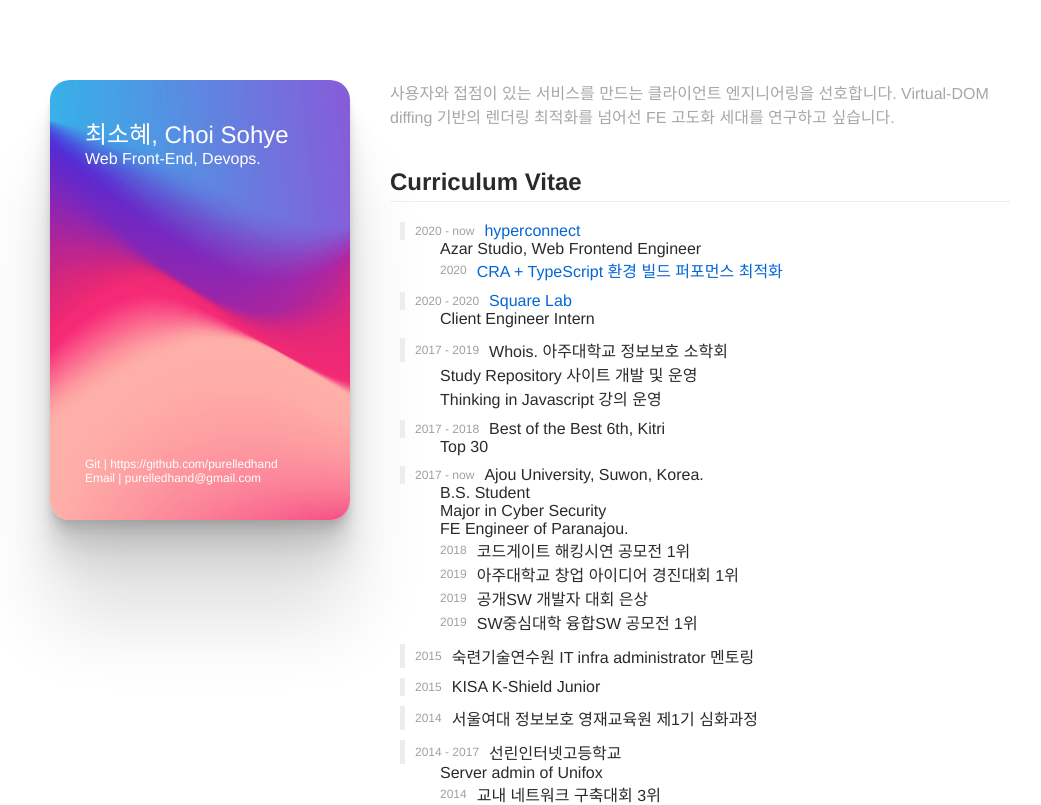
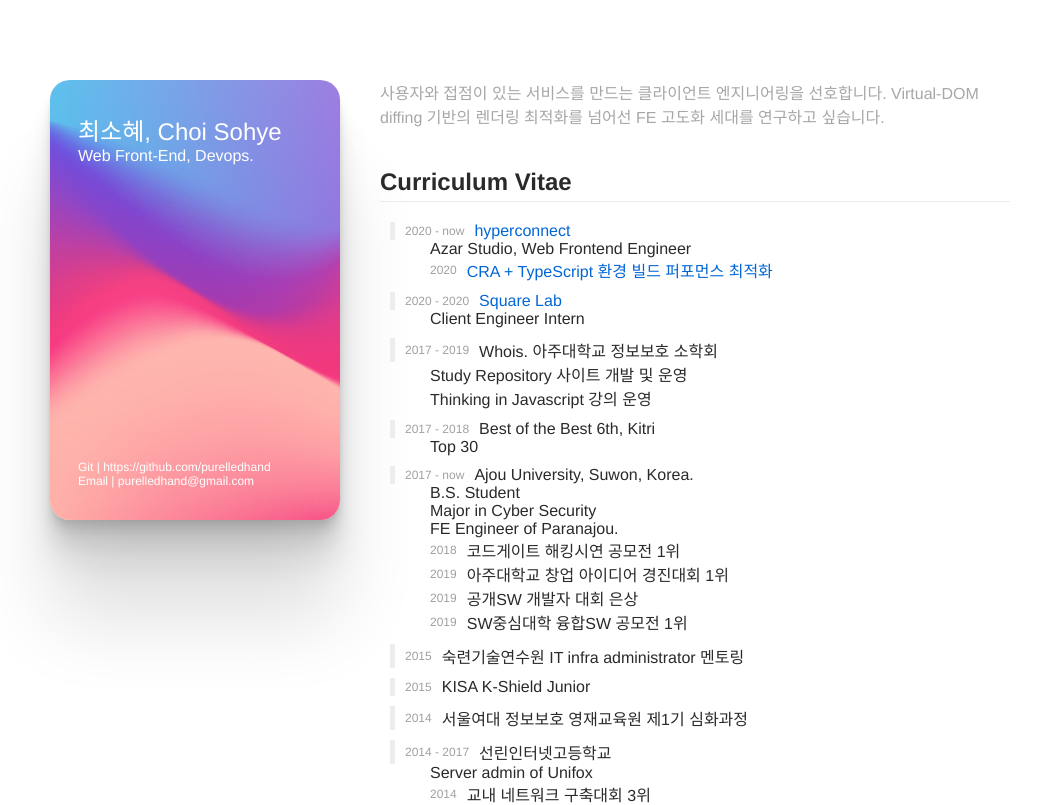
Before and after one commit to purelledhand/resume, a React (Create React App) app: page / in a window 1280 px wide. Shown: the top 805 px of the page, without its empty margins (90-1131 px from the left). Built offline with nearby package versions, Linux system fonts and the light colour scheme; a web font is replaced by a local one.

Commit message:
update: UI

```diff
--- a/src/components/ContactCard.css
+++ b/src/components/ContactCard.css
@@ -9,13 +9,13 @@
   ;
 
     height: 440px;
-    width: 300px;
-    background-image: url(../images/card-gradient.png);
+    width: 290px;
+    background: linear-gradient(rgba(255, 255, 255, .2), rgba(255, 255, 255, 0)), url(../images/card-gradient.png);
     background-size: cover;
     border-radius: 20px;
     color: #FFF;
     box-sizing: border-box;
-    padding: 35px;
+    padding: 32px 28px;
     font-weight: 300;
     display: flex;
     flex-direction: column;
```
